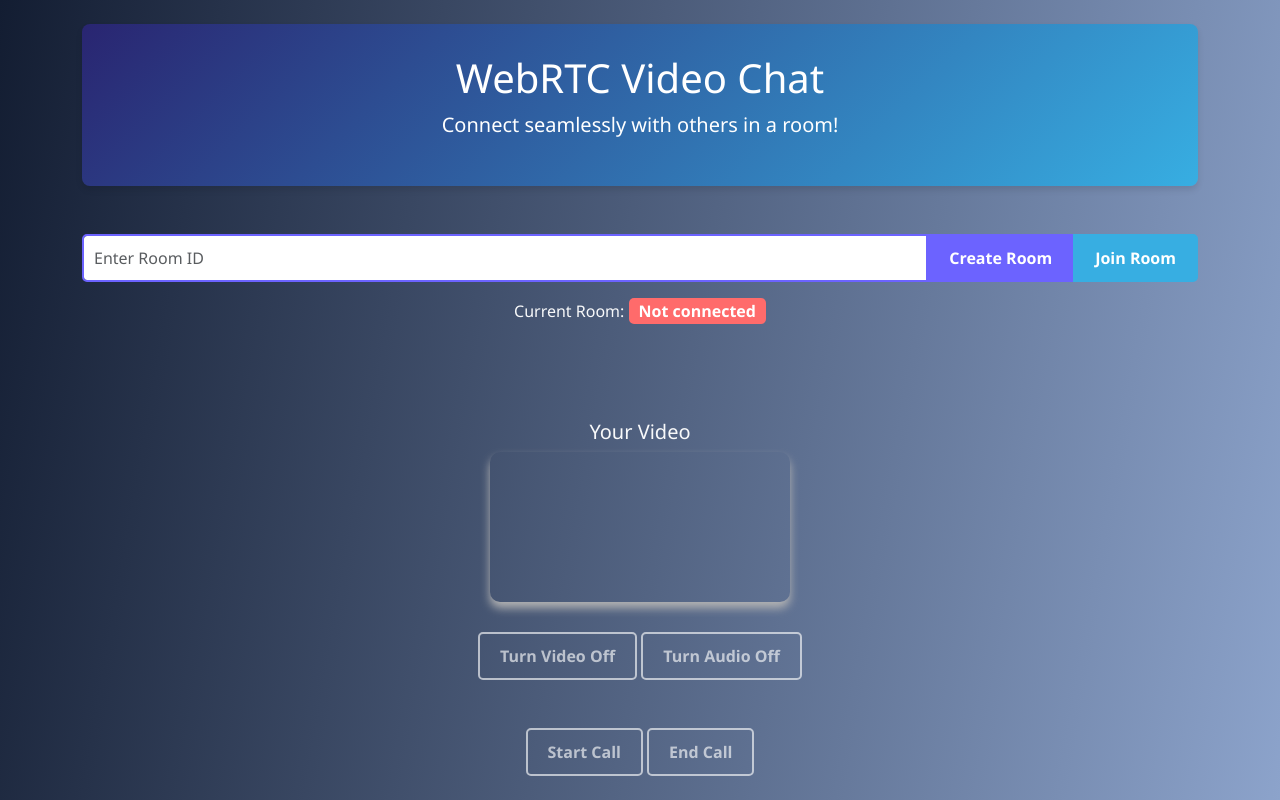
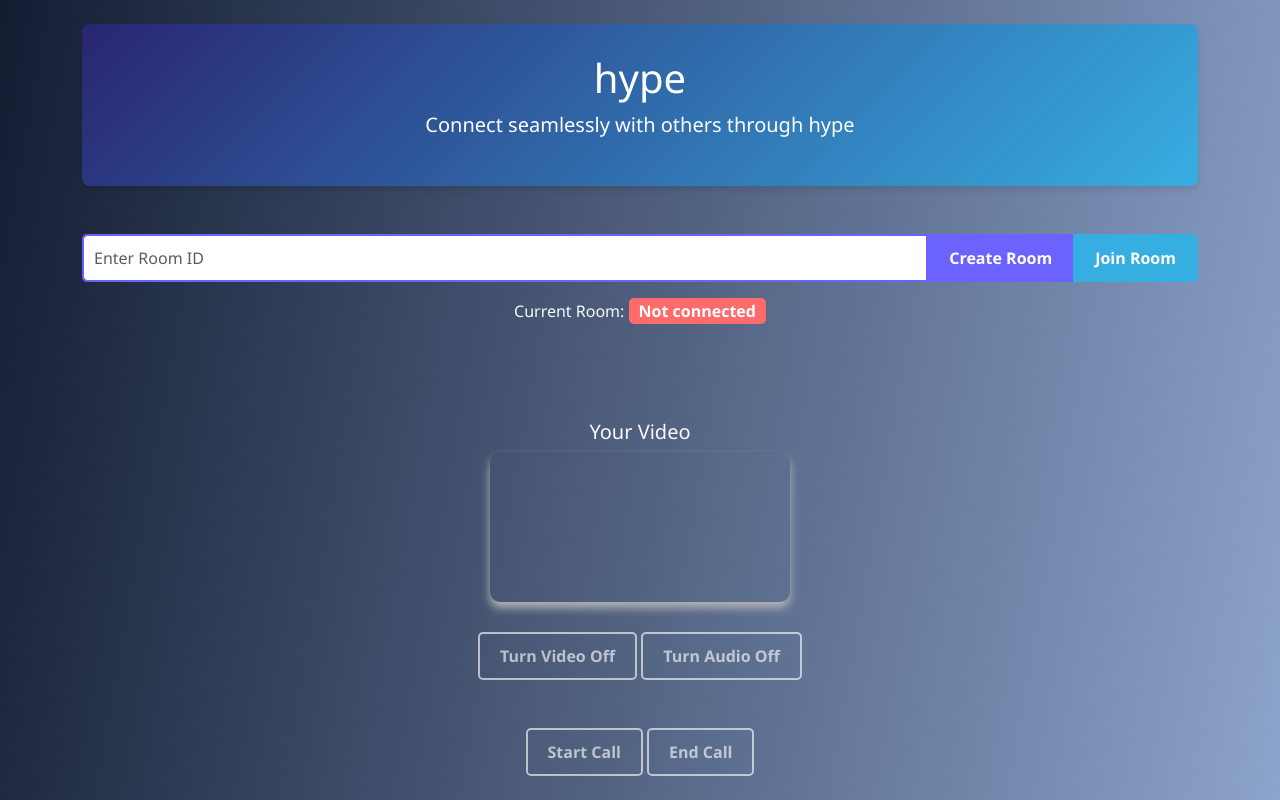
Before and after one commit to pixelcaliber/hype, a plain HTML site: page index.html in a window 1280 px wide. Drawn offline with nearby package versions, Linux system fonts and the light colour scheme; no server answers.

Commit message:
Update index.html

```diff
--- a/index.html
+++ b/index.html
@@ -13,8 +13,8 @@
     <div class="container my-4">
         <!-- Header Section -->
         <div class="video-chat-header text-center">
-            <h1>WebRTC Video Chat</h1>
-            <p class="lead">Connect seamlessly with others in a room!</p>
+            <h1>hype</h1>
+            <p class="lead">Connect seamlessly with others through hype</p>
         </div>
 
         <!-- Room Controls -->
```
